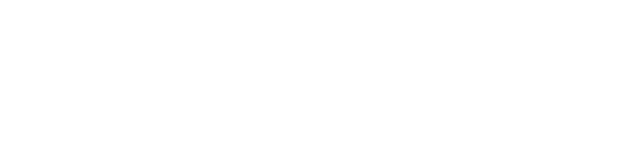
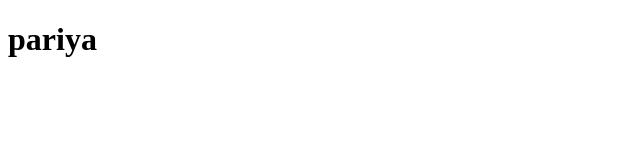
Before and after one commit to pariya-shv/extra, a plain HTML site: page index.html in a window 1280 px wide. Shown: the whole page, without its empty margins (0-640 px from the left). Drawn offline with Linux system fonts and the light colour scheme.

Commit message:
adedd pariya

```diff
--- a/index.html
+++ b/index.html
@@ -6,6 +6,6 @@
     <title>Document</title>
 </head>
 <body>
-
+<h1>pariya</h1>
 </body>
 </html>
```
